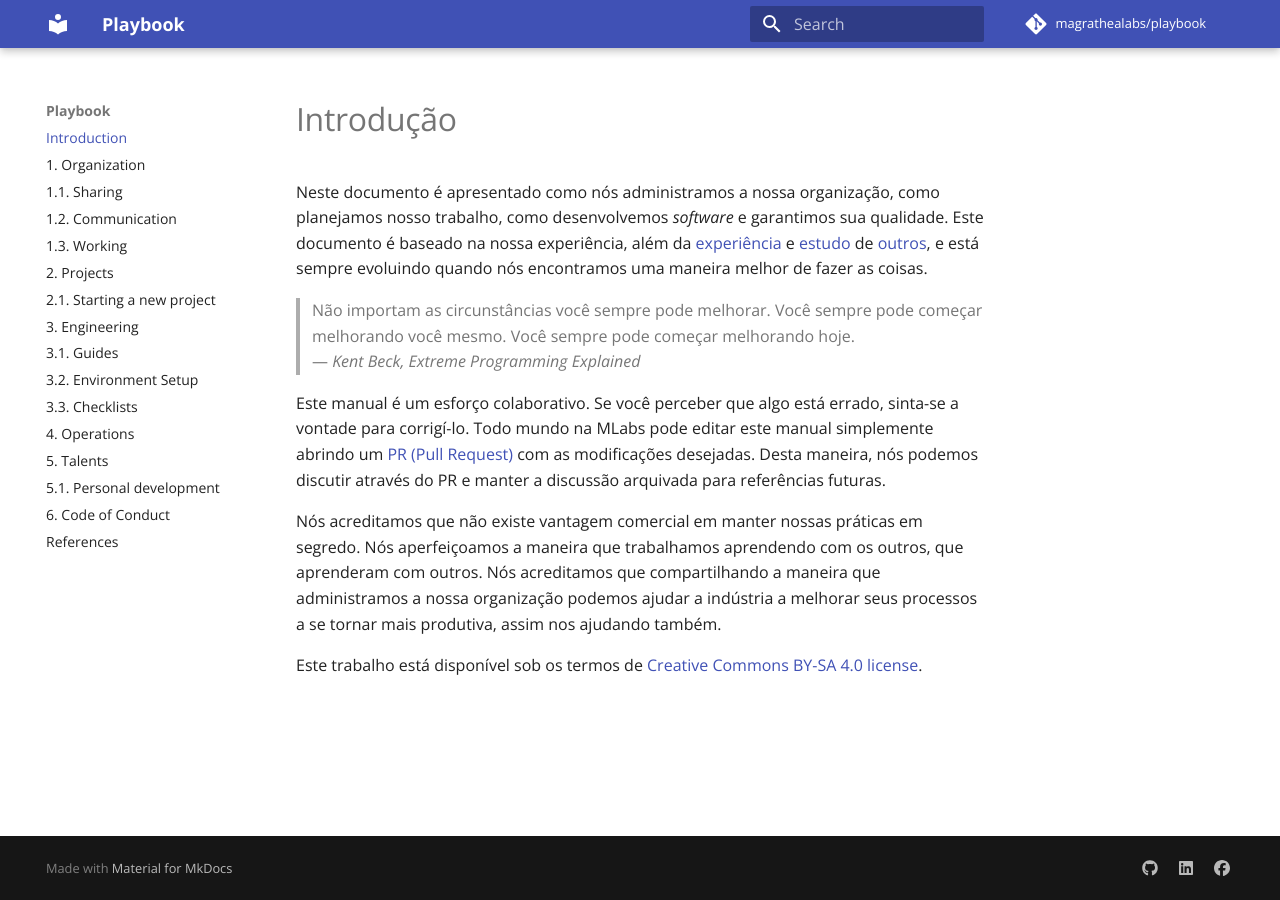
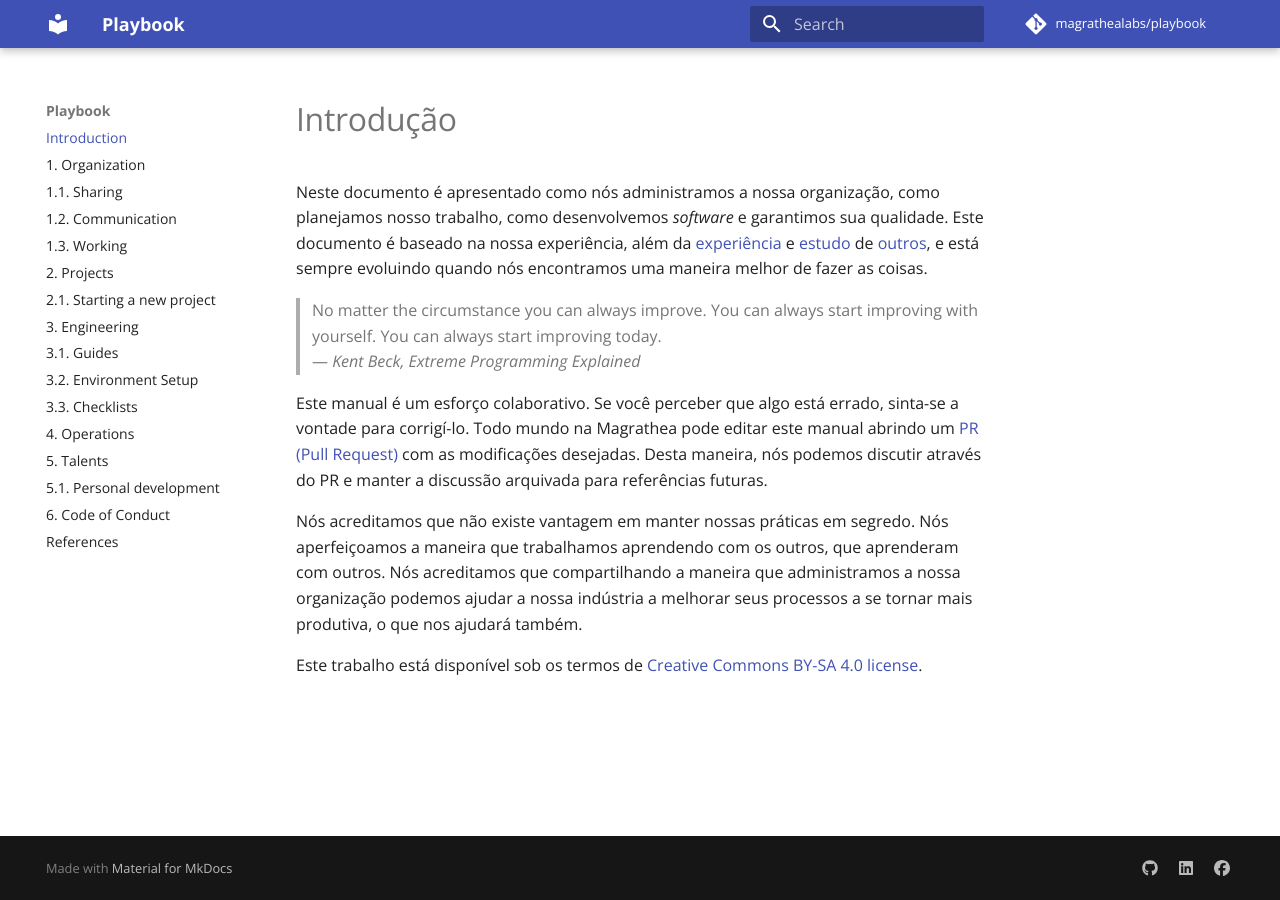
Before and after one commit to magrathealabs/playbook, an MkDocs documentation site: the page built from docs/index.md, in a window 1280 px wide. Built offline with MkDocs 1.6.1 and Material for MkDocs 9.7.7, drawn with Linux system fonts in a browser that asks for light colours; comment, search, counter and statistics services are not loaded.

Commit message:
Review translations

```diff
--- a/docs/index.md
+++ b/docs/index.md
@@ -2,11 +2,11 @@
 
 Neste documento é apresentado como nós administramos a nossa organização, como planejamos nosso trabalho, como desenvolvemos *software* e garantimos sua qualidade. Este documento é baseado na nossa experiência, além da [experiência](https://thoughtbot.com/playbook) e [estudo](http://playbook.dxw.com/#/) de [outros](https://www.vinta.com.br/playbook/), e está sempre evoluindo quando nós encontramos uma maneira melhor de fazer as coisas.
 
-> Não importam as circunstâncias você sempre pode melhorar. Você sempre pode começar melhorando você mesmo. Você sempre pode começar melhorando hoje.
+> No matter the circumstance you can always improve. You can always start improving with yourself. You can always start improving today.
 > <br>— *Kent Beck, Extreme Programming Explained*
 
-Este manual é um esforço colaborativo. Se você perceber que algo está errado, sinta-se a vontade para corrigí-lo. Todo mundo na MLabs pode editar este manual simplemente abrindo um [PR (Pull Request)](https://github.com/magrathealabs/playbook) com as modificações desejadas. Desta maneira, nós podemos discutir através do PR e manter a discussão arquivada para referências futuras.
+Este manual é um esforço colaborativo. Se você perceber que algo está errado, sinta-se a vontade para corrigí-lo. Todo mundo na Magrathea pode editar este manual abrindo um [PR (Pull Request)](https://github.com/magrathealabs/playbook) com as modificações desejadas. Desta maneira, nós podemos discutir através do PR e manter a discussão arquivada para referências futuras.
 
-Nós acreditamos que não existe vantagem comercial em manter nossas práticas em segredo. Nós aperfeiçoamos a maneira que trabalhamos aprendendo com os outros, que aprenderam com outros. Nós acreditamos que compartilhando a maneira que administramos a nossa organização podemos ajudar a indústria a melhorar seus processos a se tornar mais produtiva, assim nos ajudando também.
+Nós acreditamos que não existe vantagem em manter nossas práticas em segredo. Nós aperfeiçoamos a maneira que trabalhamos aprendendo com os outros, que aprenderam com outros. Nós acreditamos que compartilhando a maneira que administramos a nossa organização podemos ajudar a nossa indústria a melhorar seus processos a se tornar mais produtiva, o que nos ajudará também.
 
 Este trabalho está disponível sob os termos de [Creative Commons BY-SA 4.0 license](https://creativecommons.org/licenses/by-sa/4.0/).
```
